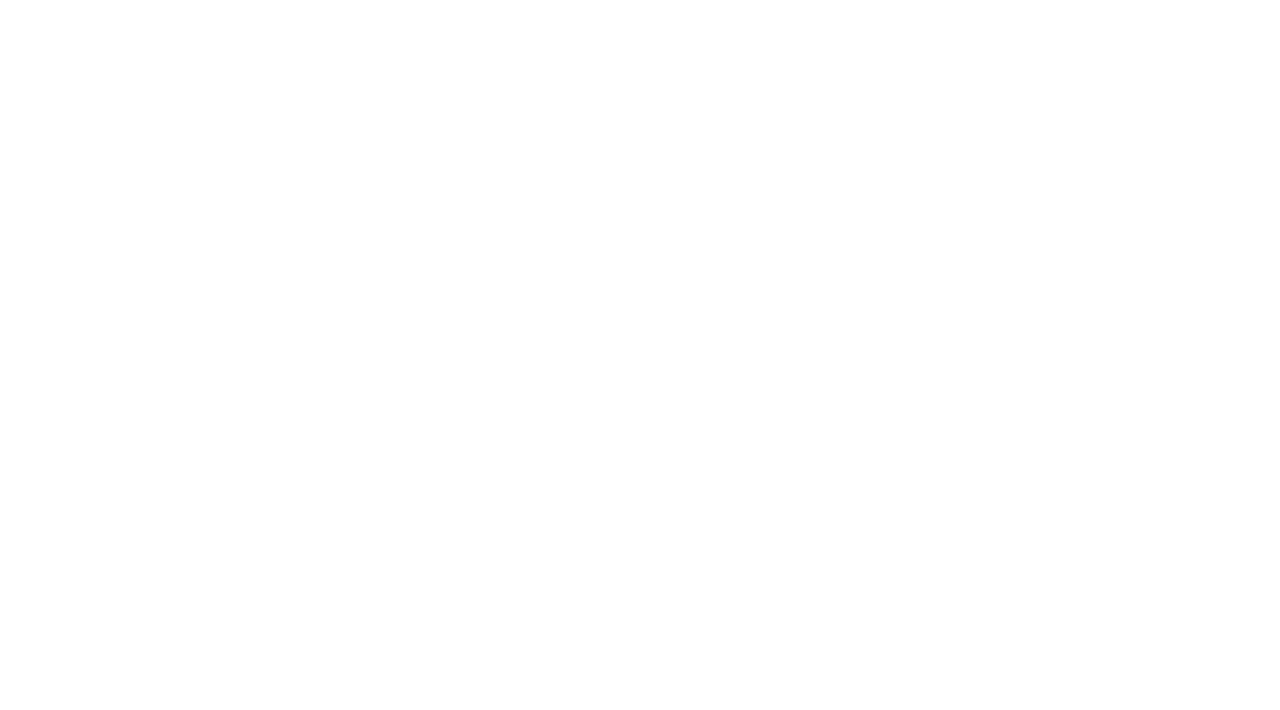
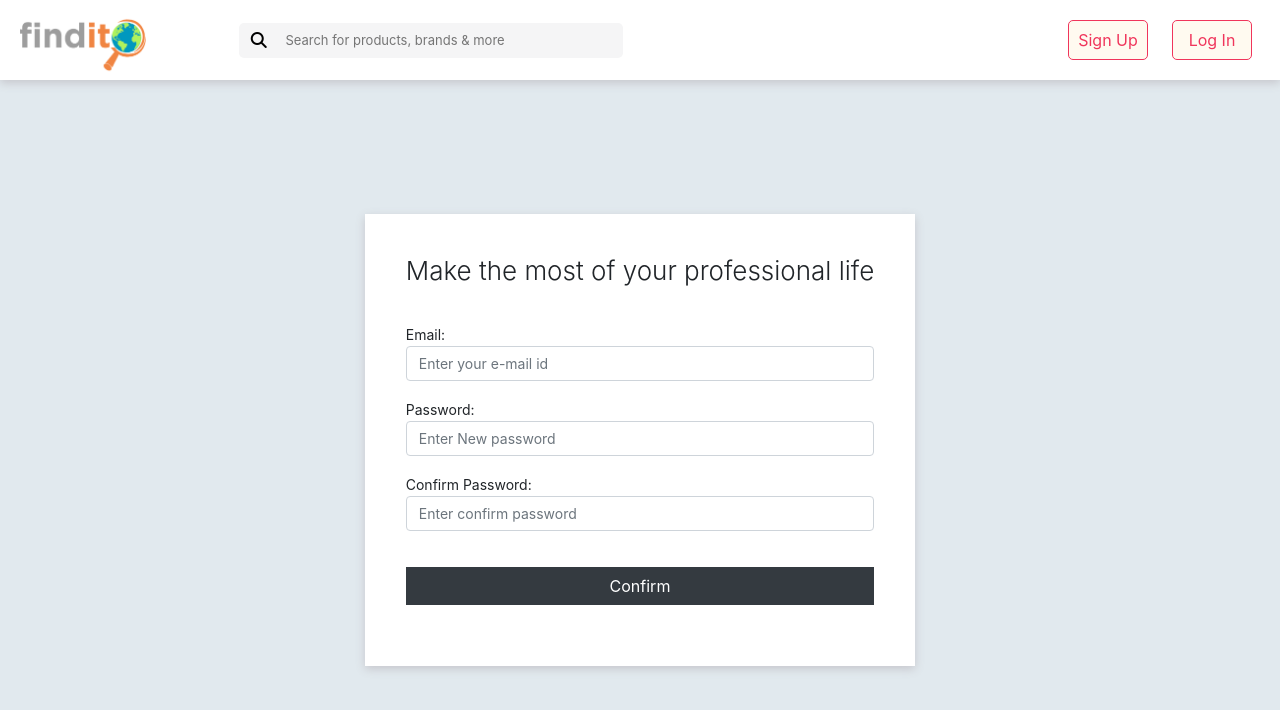
Before and after one commit to AdityaPratap2001/LinkedIn-clone, a React (Create React App) app in the folder Front-End/: page /userSignup/1 in a window 1280 px wide. Shown: the top 710 px of the page. Built offline with nearby package versions, Linux system fonts and the light colour scheme.

Commit message:
Added SignUp form 1

```diff
--- a/Front-End/src/App.js
+++ b/Front-End/src/App.js
@@ -10,7 +10,7 @@ function App() {
       <BrowserRouter>
 
         <Route path='/' exact component={Home}/>
-        <Route path='/userSignup' exact component={Signup}/>
+        <Route path='/userSignup/:id' render={props => <Signup key={props.location.pathname} {...props}/>}/>
 
       </BrowserRouter>
     </div>
--- /dev/null
+++ b/Front-End/src/components/Loader/Loader.css
@@ -0,0 +1,11 @@
+.fieldLoad{
+  display: flex;
+  justify-content: center;
+  align-items: center;
+  width: 100%;
+  height: 100%;
+}
+.fieldLoad img{
+  width: 100%;
+  height: 50%;
+}
--- /dev/null
+++ b/Front-End/src/components/Loader/Loader.js
@@ -0,0 +1,13 @@
+import React from 'react';
+import loadSrc from '../../assets/loader1.gif';
+import './Loader.css';
+
+const Loader = (props) =>{
+  return (
+    <div className='fieldLoad'>
+      <img src={loadSrc}/>
+    </div>
+  );
+}
+
+export default Loader;
--- a/Front-End/src/components/Navbar/ConditionalRender/ConditionalRender.js
+++ b/Front-End/src/components/Navbar/ConditionalRender/ConditionalRender.js
@@ -5,7 +5,7 @@ import LoggedOut from './LoggedOut/LoggedOut';
 class ConditionalRender extends Component {
 
   state = {
-    isLoggedIn : true
+    isLoggedIn : false
   }
 
   render() {
--- a/Front-End/src/components/Navbar/ConditionalRender/LoggedOut/LoggedOut.js
+++ b/Front-End/src/components/Navbar/ConditionalRender/LoggedOut/LoggedOut.js
@@ -5,7 +5,7 @@ import '../../Navbar.css'
 const Logout = (props) => {
   return (
     <div className='conditional_render'>
-      <Link to='/userSignup'>
+      <Link to='/userSignup/register'>
         <button className='signbutton' type="button">Sign Up</button>
       </Link>
       <Link to='/userLogin'>
--- a/Front-End/src/routes/Signup/Signup.css
+++ b/Front-End/src/routes/Signup/Signup.css
@@ -1,5 +1,44 @@
 .body{
-  border: red 1.5px solid;
-  height: 50vh;
-  margin-top: 11vh;
+  /* border: red 1.5px solid; */
+  height: 90vh;
+  margin-top: 10vh;
+  display: flex;
+  justify-content: center;
+  align-items: center;
+  /* background-color: rgb(237,237,237); */
+  background-color: #e1e9ee;
 }
+.signupForm{
+  border: white 1.4px solid;
+  background-color: white;
+  padding: 40px;
+  /* height: 500px; */
+  /* width: 400px; */
+  box-shadow : 0px 3px 9px #c6c6cc;
+}
+.formOneHead{
+  font-size: 26px;
+  font-weight: 300;
+  text-align: center;
+  margin-bottom: 35px;
+}
+.signupFormOne label{
+  margin-bottom: 0px;
+  font-size: 14px;
+}
+.signupFormOne input{
+  font-size: 14px;
+}
+.signupFormOne .btn-dark{
+  width: 100%;
+  margin: 20px 0px;
+  border-radius: 0px;
+}
+.signupFormOne .text-danger{
+  font-size: 12px;
+  font-weight: 500;
+}
+.loaderWindow{
+  width: 300px;
+  height: 400px;
+}
--- a/Front-End/src/routes/Signup/Signup.js
+++ b/Front-End/src/routes/Signup/Signup.js
@@ -1,14 +1,57 @@
 import React, { Component } from 'react';
 import './Signup.css';
 import Navbar from '../../components/Navbar/Navbar';
+import FormOne from './SignupForms/FormOne';
+import FormTwo from './SignupForms/FormTwo';
+import Loader from '../../components/Loader/Loader';
 
 class Signup extends Component {
+
+  state = {
+    loading : null,
+    stage : this.props.match.params.id
+  }
+
+  submitFormOne = (details) => {
+    // alert('Reached parent!');
+    let userData = {
+      email : details.email,
+      password : details.password,
+    }
+    console.log(userData);
+
+    this.setState({ loading : true});
+    setTimeout(()=>{
+      this.setState({loading : false});
+    },6000)
+  }
+
   render() {
+
+    let formData = <FormOne submitHandler={this.submitFormOne}/>;
+
+    if(this.state.stage === 'register'){
+      formData = <FormOne submitHandler={this.submitFormOne}/>
+    }
+    if(this.state.stage === 'personalDetails'){
+      formData = <FormTwo/>
+    }
+
+    if(this.state.loading){
+      formData = (
+        <div className='loaderWindow'>
+          <Loader/>
+        </div>
+      )
+    }
+
     return (
       <div>
         <Navbar/>
         <div className='body'>
-          <h5>Signup form</h5>
+          <div className='signupForm'>
+            {formData}
+          </div>
         </div>
       </div>
     );
--- /dev/null
+++ b/Front-End/src/routes/Signup/SignupForms/FormOne.js
@@ -0,0 +1,153 @@
+import React, { Component } from "react";
+
+const emailRegex = RegExp(
+  /^[a-zA-Z0-9.!#$%&’*+/=?^_`{|}~-]+@[a-zA-Z0-9-]+(?:\.[a-zA-Z0-9-]+)*$/
+);
+
+class FormOne extends Component {
+  state = {
+    input: {},
+    errors: {},
+  };
+
+  handleChange = (event) => {
+    let input = this.state.input;
+    input[event.target.name] = event.target.value;
+
+    this.setState({
+      input,
+    });
+  };
+
+  handleSubmit = (event) => {
+    event.preventDefault();
+
+    if (this.validate()) {
+
+      this.props.submitHandler(this.state.input);
+
+      let input = {};
+      input["email"] = "";
+      input["password"] = "";
+      input["confirm_password"] = "";
+      this.setState({ input: input });
+    }
+  };
+
+  validate() {
+    let input = this.state.input;
+    let errors = {};
+    let isValid = true;
+
+    if (!input["email"]) {
+      isValid = false;
+      errors["email"] = "Enter valid email.";
+    }
+
+    if (!emailRegex.test(input["email"])) {
+      isValid = false;
+      errors["email"] = "Enter valid email.";
+    }
+
+    if (input["password"].length < 6) {
+      isValid = false;
+      errors["password"] = "Minimum 6 characters required!";
+    }
+
+    if (!input["password"]) {
+      isValid = false;
+      errors["password"] = "Please enter your new password.";
+    }
+
+    if (!input["confirm_password"]) {
+      isValid = false;
+      errors["confirm_password"] = "Please confirm your password.";
+    }
+
+    if (
+      typeof input["password"] !== "undefined" &&
+      typeof input["confirm_password"] !== "undefined"
+    ) {
+      if (input["password"] !== input["confirm_password"]) {
+        isValid = false;
+        errors["password"] = "Passwords don't match.";
+      }
+    }
+
+    this.setState({
+      errors: errors,
+    });
+
+    return isValid;
+  }
+
+  render() {
+    return (
+      <>
+        <h5 className="formOneHead">Make the most of your professional life</h5>
+        <form className="signupFormOne" onSubmit={this.handleSubmit}>
+          <div className="form-group">
+            <label>Email:</label>
+            <input
+              type="email"
+              name="email"
+              value={this.state.input.old_password}
+              onChange={this.handleChange}
+              className="form-control"
+              placeholder="Enter your e-mail id"
+              id="name"
+              required
+            />
+
+            <div className="text-danger">{this.state.errors.name}</div>
+          </div>
+
+          <div className="form-group">
+            <label>Password:</label>
+            <input
+              type="password"
+              name="password"
+              value={this.state.input.password}
+              onChange={this.handleChange}
+              className="form-control"
+              placeholder="Enter New password"
+              id="password"
+              required
+            />
+
+            <div className="text-danger">{this.state.errors.password}</div>
+          </div>
+
+          <div className="form-group">
+            <label>Confirm Password:</label>
+            <input
+              type="password"
+              name="confirm_password"
+              value={this.state.input.confirm_password}
+              onChange={this.handleChange}
+              className="form-control"
+              placeholder="Enter confirm password"
+              id="confirm_password"
+              required
+            />
+
+            <div className="text-danger">
+              {this.state.errors.confirm_password}
+            </div>
+          </div>
+
+          {/* <div className="form-group">
+            <input type='checkbox'/>
+            <label style={{marginLeft : '6px'}}>I'm a student</label>
+          </div> */}
+
+          <button type="submit" className="btn btn-dark">
+            Confirm
+          </button>
+        </form>
+      </>
+    );
+  }
+}
+
+export default FormOne;
--- /dev/null
+++ b/Front-End/src/routes/Signup/SignupForms/FormTwo.js
@@ -0,0 +1,13 @@
+import React, { Component } from "react";
+
+class FormTwo extends Component {
+  render() {
+    return (
+      <>
+        <h5 className="formOneHead">Personal Details</h5>
+      </>
+    );
+  }
+}
+
+export default FormTwo;
```
Also changed, not shown: Front-End/src/assets/loader1.gif (added), Front-End/src/assets/loader2.gif (added).
